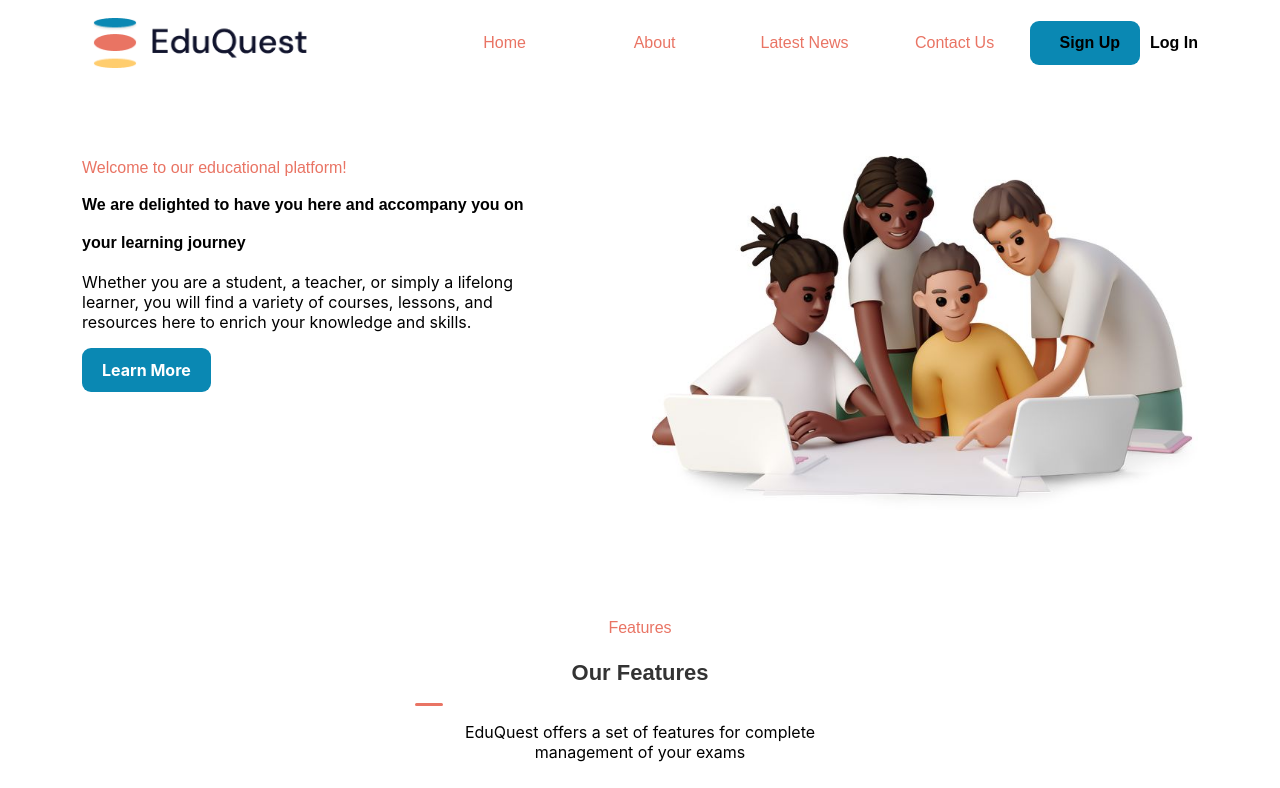
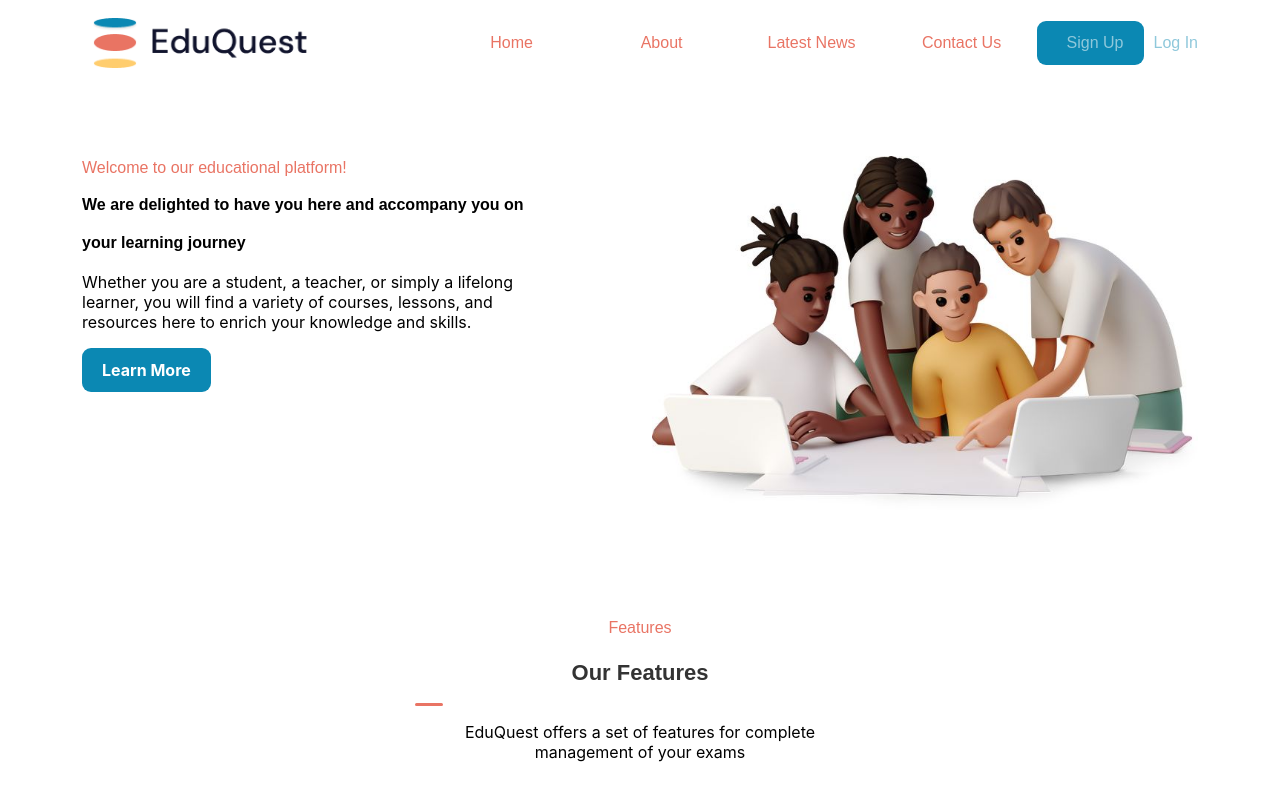
Before and after one commit to zinando/EduQuest, a React (Vite) app in the folder Frontend/: page / in a window 1280 px wide. Shown: the top 788 px of the page. Built offline with nearby package versions, Linux system fonts and the light colour scheme.

Commit message:
Update Landing.jsx

```diff
--- a/Frontend/LandingPage/Landing.jsx
+++ b/Frontend/LandingPage/Landing.jsx
@@ -61,16 +61,16 @@ export default function Landing() {
               >
                 <Nav.Link href="#">Contact Us</Nav.Link>
               </Nav.Item>
-              <Nav.Item className="btn btn-primary">
+              <Nav.Item className="btn">
                 <Link to="/signup">
-                  <b>Sign Up</b>
+                  Sign Up
                 </Link>
               </Nav.Item>
               <Nav.Item className="cta-button2"
               style={{ marginTop: '10px' }}
               >
                 <Link to="/login">
-                  <b>Log In</b>
+                  Log In
                 </Link>
               </Nav.Item>
             </Nav>
@@ -102,7 +102,7 @@ export default function Landing() {
                 enrich your knowledge and skills.
               </p>
               <p data-aos="fade-up" data-aos-delay={300}>
-                <a href="#" className="btn btn-primary mr-2">
+                <a href="#" className="btn mr-2">
                   Learn More
                 </a>{" "}
               </p>
```
